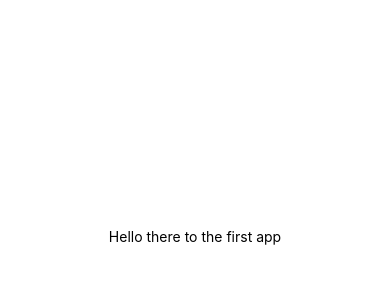
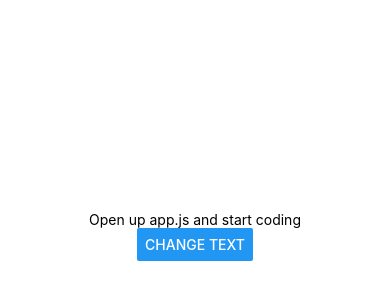
Before and after one commit to ris3abh/react_app1, a React Native app: screen / in a window 390 px wide. Shown: the part 186-486 px from the top of the page. Built offline with nearby package versions, Linux system fonts and the light colour scheme.

Commit message:
useState1

```diff
--- a/App.js
+++ b/App.js
@@ -1,12 +1,14 @@
 import { StatusBar } from 'expo-status-bar';
-import React from 'react';
-import { StyleSheet, Text, View } from 'react-native';
+import React ,{useState} from 'react';
+import { StyleSheet, Text, View ,Button} from 'react-native';
 
 export default function App() {
+  const[outputText,setOutputText] = useState('Open up app.js and start coding')
   return (
     <View style={styles.container}>
-      <Text>Hello there to the first app</Text>
+      <Text>{outputText}</Text>
       <StatusBar style="auto" />
+      <Button title="change text" onPress={() => setOutputText('the text changed!')}/>
     </View>
   );
 }
```
